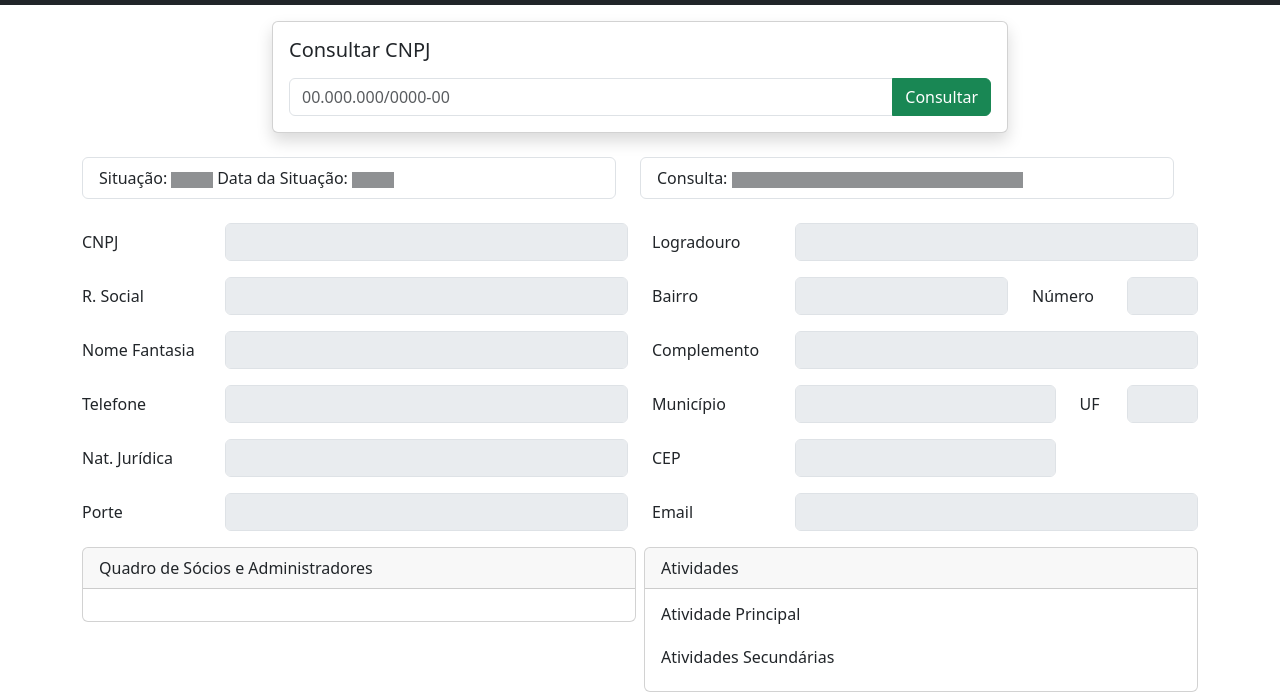
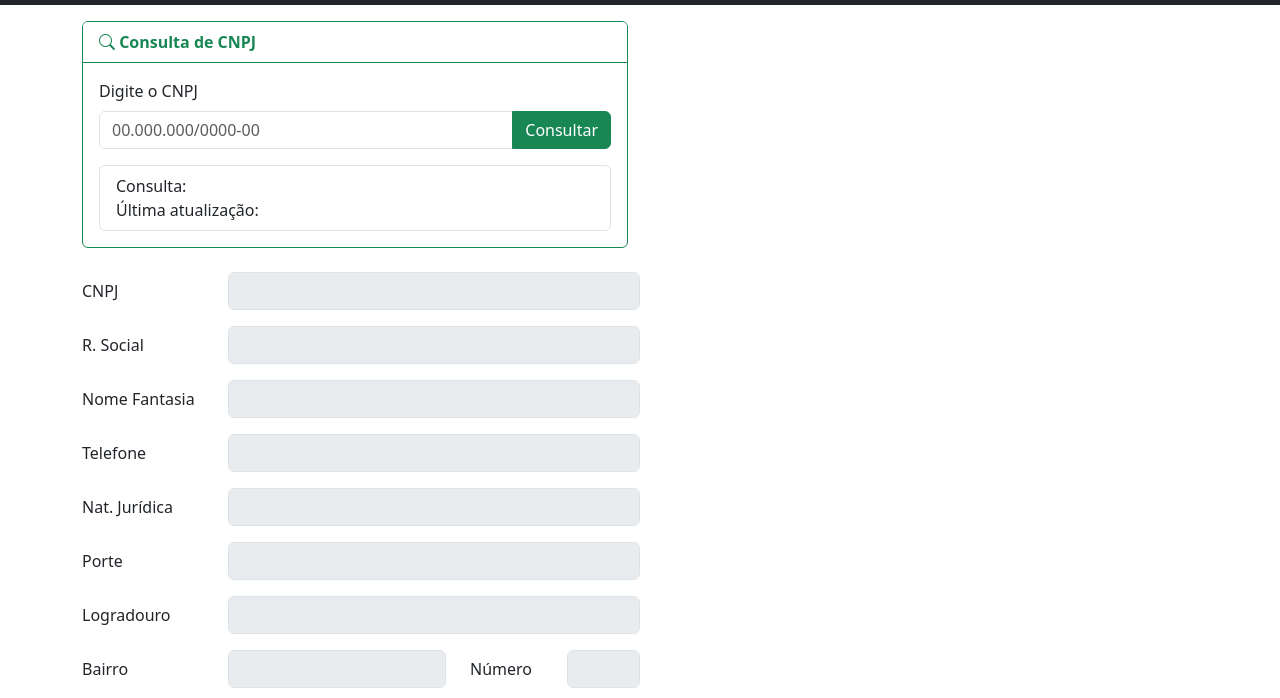
Before and after one commit to ggortan/consulta-cnpj, a plain HTML site: page index.html in a window 1280 px wide. Shown: the part 51-749 px from the top of the page. Drawn offline with nearby package versions, Linux system fonts and the light colour scheme.

Commit message:
Atualização dos cards

```diff
--- a/index.html
+++ b/index.html
@@ -33,10 +33,14 @@
 
     <div class="container mb-3 mt-3">
        <div class="row mb-4">
-            <div class="col-md-8 mx-auto">
-                <div class="card shadow">
+            <div class="col-md-6">
+                <div class="card border-success">
+                    <div class="card-header bg-white border-success">
+                        <strong class="text-success"><i class="bi bi-search"></i> Consulta de CNPJ</strong>
+                    </div>
                     <div class="card-body">
-                        <h5 class="card-title mb-3">Consultar CNPJ</h5>
+                        <div class="mb-3">
+                            <label for="cnpj" class="form-label">Digite o CNPJ</label>
                             <div class="input-group">
                                 <input type="text" id="cnpj" class="form-control" placeholder="00.000.000/0000-00" data-mask="00.000.000/0000-00">
                                 <button class="btn btn-success" type="button" onclick="callcnpj(cnpj.value)">
@@ -45,29 +49,17 @@
                                 </button>
                             </div>
                         </div>
+                        <ul class="list-group">
+                            <li class="list-group-item">
+                                Consulta: <span id="status" class="fw-bold"></span> <br>
+                                Última atualização: <span id="ultima-atualizacao" class="text-muted"></span>
+                            </li>
+                        </ul>
+                    </div>
                 </div>
             </div>
         </div>
 
-        <form class="row g-4">
-            <div class="row mt-4">
-                <div class="col-sm-6">
-                    <ul class="list-group">
-                        <li class="list-group-item">
-                            Situação: <span id="situacao" class="placeholder col-1"></span>
-                            Data da Situação: <span id="data-situacao" class="placeholder col-1"></span>
-                        </li>
-                    </ul>
-                </div>
-                <div class="col-sm-6">
-                    <ul class="list-group">
-                        <li class="list-group-item">
-                            Consulta: <span id="status" class=""></span>
-                            <span id="ultima-atualizacao" class="placeholder col-7"></span>
-                        </li>
-                    </ul>
-                </div>
-            </div>
 
             <div class="col-sm-6">
                 <div class="row mb-3">
```
Lines whose indentation alone changed are shown as unchanged.
